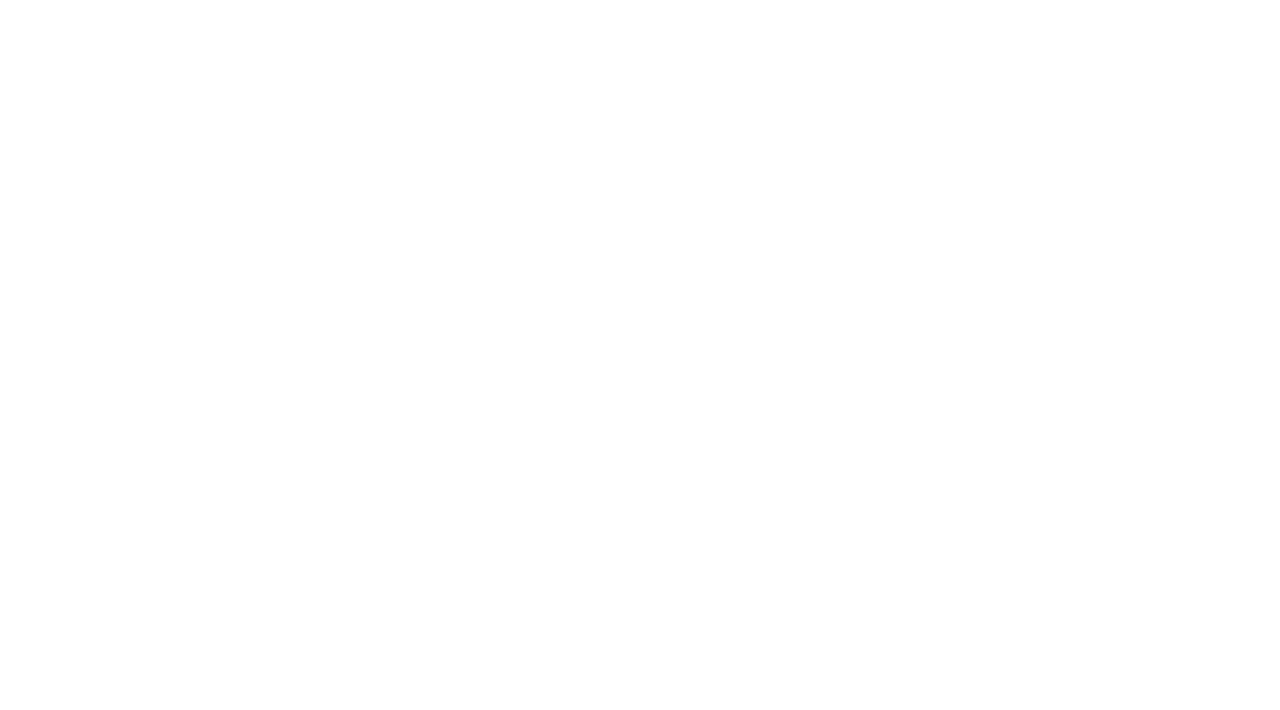
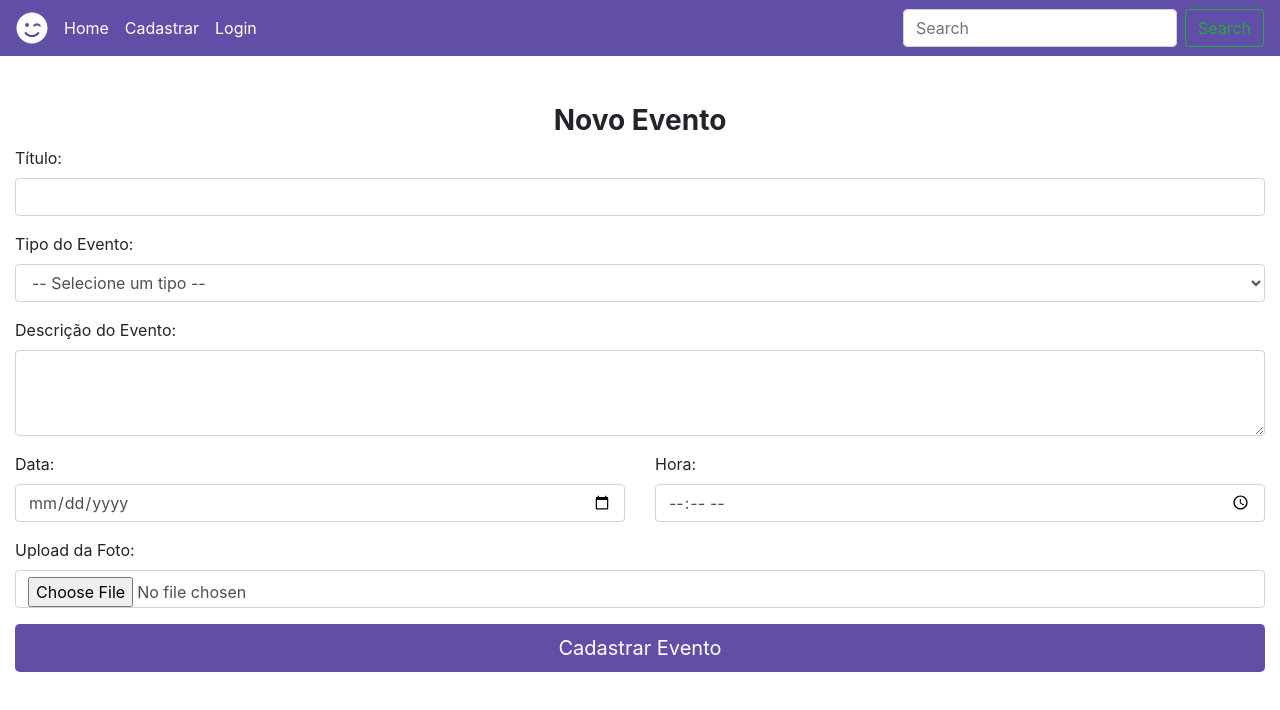
Before and after one commit to magoalbino/reactfirebase, a React (Create React App) app: page /eventocadastro in a window 1280 px wide. Shown: the top 710 px of the page. Built offline with nearby package versions, Linux system fonts and the light colour scheme.

Commit message:
tela de publicar evento

```diff
--- a/src/App.js
+++ b/src/App.js
@@ -7,15 +7,19 @@
 import Login from './view/login/'
 import NovoUsuario from './view/usuario-novo/'
 import Home from './view/home/'
+import UsuarioRecuperarSenha from './view/usuario-recuperar-senha/'
+import EventoCadastro from './view/evento-cadastro/'
 
 
 function App() {
   return (
     <Provider store={store}>
       <Router>
+        <Route exact path='/' component={Home} />
         <Route exact path='/login' component={Login} />
         <Route exact path='/novousuario' component={NovoUsuario} />
-        <Route exact path='/' component={Home} />
+        <Route exact path='/usuariorecuperarsenha' component={UsuarioRecuperarSenha} />
+        <Route exact path='/eventocadastro' component={EventoCadastro} />
       </Router>
     </Provider>
   );
--- a/src/componentes/navbar/index.js
+++ b/src/componentes/navbar/index.js
@@ -5,28 +5,51 @@
 // import Loader from '../../componentes/basicos/Loader';
 import { Link } from 'react-router-dom'
 import { FontAwesomeIcon } from '@fortawesome/react-fontawesome'
-import { faBars } from '@fortawesome/free-solid-svg-icons'
+import { faBars, faSmileWink } from '@fortawesome/free-solid-svg-icons'
+
+import { useSelector, useDispatch } from 'react-redux'
 
 function Navbar() {
+
+    const dispatch = useDispatch();
+
     return (
         <nav className="navbar navbar-expand-lg">
-            <span className="navbar-brand text-white font-weight-bold" href="#">Eventos</span>
+            {/* <span className="navbar-brand text-white font-weight-bold" href="#">Eventos</span> */}
+            <FontAwesomeIcon icon={faSmileWink} color='white' size='2x'/>
             <button className="navbar-toggler" type="button" data-toggle="collapse" data-target="#navbarSupportedContent" aria-controls="navbarSupportedContent" aria-expanded="false" aria-label="Toggle navigation">
-                <i className="fas fa-bars text-white"></i>
                 <FontAwesomeIcon icon={faBars} color='white' />
             </button>
 
             <div className="collapse navbar-collapse" id="navbarSupportedContent">
                 <ul className="navbar-nav mr-auto">
                     <li className="nav-item active">
-                        <Link to='/' className="nav-link">Home</Link>
+                        <Link to='/' className="nav-link ml-2">Home</Link>
                     </li>
+
+                {
+                    useSelector(state => state.usuarioLogado) > 0 ?
+                    <>
+                    <li className="nav-item active">
+                        <Link to='eventocadastro' className="nav-link">Publicar Evento</Link>
+                    </li>
+                    <li className="nav-item active">
+                        <Link to='' className="nav-link">Meus Eventos</Link>
+                    </li>
+                    <li className="nav-item active">
+                        <Link className="nav-link" onClick={() => dispatch({type: 'LOG_OUT'})}>Sair</Link>
+                    </li>
+                    </>
+                    :
+                    <>
                     <li className="nav-item active">
                         <Link to='novousuario' className="nav-link">Cadastrar</Link>
                     </li>
                     <li className="nav-item active">
                         <Link to='login' className="nav-link">Login</Link>
                     </li>
+                    </>
+                }
                 </ul>
                 <form className="form-inline my-2 my-lg-0">
                     <input className="form-control mr-sm-2" type="search" placeholder="Search" aria-label="Search" />
--- /dev/null
+++ b/src/view/evento-cadastro/evento-cadastro.css
@@ -0,0 +1,9 @@
+.btn-publicar{
+    background-color: #614EA6;
+    color: #FFF;
+}
+
+.btn-publicar:hover{
+    background-color: #F21667;
+    color: #FFF;
+}
--- /dev/null
+++ b/src/view/evento-cadastro/index.js
@@ -0,0 +1,73 @@
+import React, { useState } from 'react';
+import {useSelector} from 'react-redux'
+import './evento-cadastro.css';
+import firebase from '../../config/firebase';
+
+import Navbar from '../../componentes/navbar/'
+
+function EventoCadastro(){
+
+    const [msgTipo, setMsgTipo] = useState();
+
+    return(
+        <>
+        <Navbar />
+        <div className='col-12 mt-5'>
+            <div className='row'>
+                <h3 className='mx-auto font-weight-bold'>Novo Evento</h3>
+            </div>
+
+            <form>
+                <div className='form-group'>
+                    <label>Título:</label>
+                    <input type='text' className='form-control' />
+                </div>
+
+                <div className='form-group'>
+                    <label>Tipo do Evento:</label>
+                    <select className='form-control'>
+                        <option disabled selected value>-- Selecione um tipo --</option>
+                        <option>Festa</option>
+                        <option>Teatro</option>
+                        <option>Show</option>
+                        <option>Evento</option>
+                    </select>
+                </div>
+
+                <div className='form-group'>
+                    <label>Descrição do Evento:</label>
+                    <textarea className='form-control' rows='3'></textarea>
+                </div>
+
+                <div className='form-group row'>
+                    <div className='col-6'>
+                        <label>Data:</label>
+                        <input type='date' className='form-control' />
+                    </div>
+
+                    <div className='col-6'>
+                        <label>Hora:</label>
+                        <input type='time' className='form-control' />
+                    </div>
+                </div>
+
+                <div className='form-group'>
+                    <label>Upload da Foto:</label>
+                    <input type='file' className='form-control' />
+                </div>
+
+                <button type='button' className='btn btn-lg btn-block mt-3 mb-5 btn-publicar'>Cadastrar Evento</button>
+
+            </form>
+
+            <div className='msg-login text-center mt-2'>
+                   { msgTipo === 'sucesso' && <span><strong>WoW!</strong> Evento Publicado!</span> }
+                   { msgTipo === 'erro' && <span><strong>Ops!</strong> Não foi possível publicar o evento!</span> }
+            </div>
+
+        </div>
+        </>
+    )
+}
+
+export default EventoCadastro;
--- a/src/view/login/index.js
+++ b/src/view/login/index.js
@@ -6,6 +6,9 @@
 import {Link, Redirect} from 'react-router-dom'
 
 import { useSelector, useDispatch } from 'react-redux'
+
+import { FontAwesomeIcon } from '@fortawesome/react-fontawesome'
+import { faSmileWink } from '@fortawesome/free-solid-svg-icons'
 
 function Login() {
 
@@ -29,9 +32,9 @@
         firebase.auth().signInWithEmailAndPassword(email, senha).then(resultado => {
             setCarregando(0);
             setMsgTipo('sucesso');
-            setTimeout(() => {
+            // setTimeout(() => {
                 dispatch({type: 'LOG_IN', usuarioEmail: email})
-            }, 2000)
+            // }, 2000)
 
         }).catch(erro => {
             setCarregando(0);
@@ -50,6 +53,7 @@
 
             <form className="form-signin mx-auto">
                 <div className="text-center mb-4">
+                    <FontAwesomeIcon icon={faSmileWink} color='white' size='5x'/>
                     <h1 className="h3 mb-3 font-weight-normal text-white font-weight-bold">Login</h1>
                 </div>
 
@@ -68,7 +72,7 @@
                 </div>
 
                 <div className="opcoes-login mt-5">
-                    <a href="#" className='mx-2'>Recuperar Senha</a>
+                    <Link to='usuariorecuperarsenha' className='mx-2'>Recuperar Senha</Link>
                     <Link to='novousuario' className='mx-2'>Quero Cadastrar</Link>
                 </div>
             </form>
--- /dev/null
+++ b/src/view/usuario-recuperar-senha/index.js
@@ -0,0 +1,38 @@
+import React, { useState } from 'react'
+import './usuario-recuperar-senha.css'
+import Navbar from '../../componentes/navbar/'
+
+import firebase from '../../config/firebase'
+import 'firebase/auth'
+
+function  UsuarioRecuperarSenha(){
+
+    const [email, setEmail] = useState()
+    const [msg, setMsg] = useState()
+
+    function recuperarSenha(){
+        firebase.auth().sendPasswordResetEmail(email).then(resultado => {
+            setMsg('Enviamos um link no seu email para você redefinir sua senha!')
+        }).catch(erro => {
+            setMsg('Verifique se o email está correto!')
+        })
+    }
+
+    return(
+        <>
+            <Navbar />
+            <form className='text-center form-login mx-auto mt-5'>
+                <h1 className='mb-3'>Recuperar Senha</h1>
+                <input onChange={(e) => setEmail(e.target.value)} type='email' className='form-control my-2' placeholder='Email' />
+
+                <div className='msg my-4 text-center'>
+                    <span> { msg } </span>
+                </div>
+
+                <button onClick={recuperarSenha} type='button' className='btn btn-lg btn-block btn-enviar'>Recuperar Senha</button>
+            </form>
+        </>
+    )
+}
+
+export default UsuarioRecuperarSenha;
--- /dev/null
+++ b/src/view/usuario-recuperar-senha/usuario-recuperar-senha.css
@@ -0,0 +1,9 @@
+.btn-enviar {
+    background-color: #614EA6;
+    color: #FFF;
+}
+
+.btn-enviar:hover {
+    background-color: #F21567;
+    color: #FFF;
+}
```
